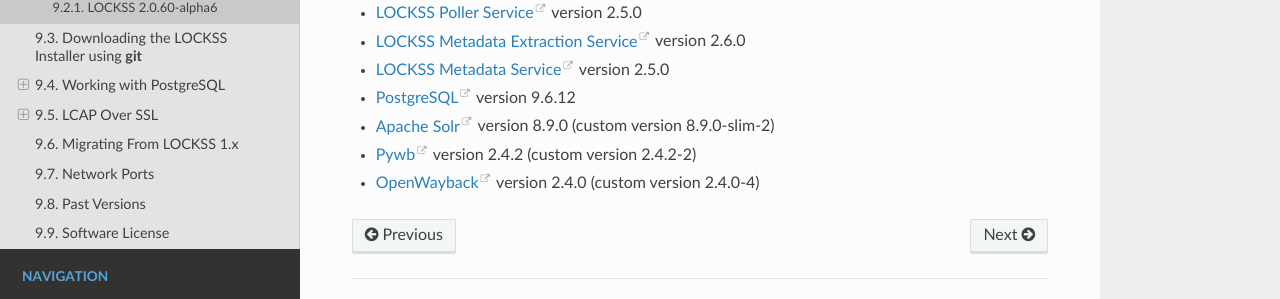
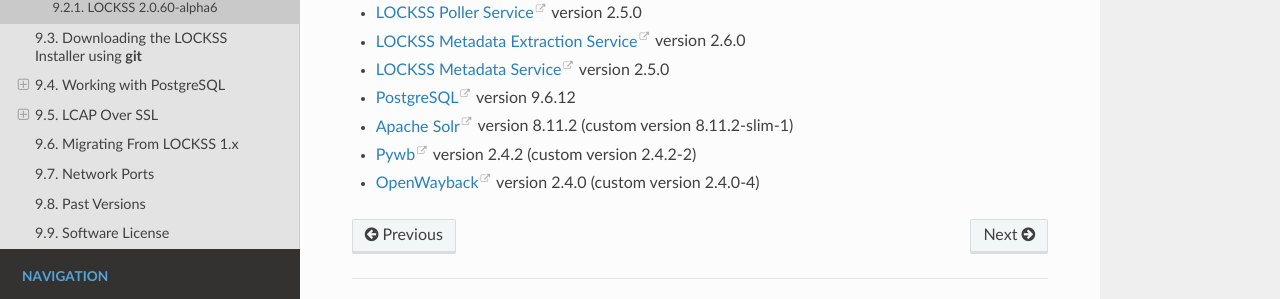
Before and after one commit to lockss/lockss-rtd-manual, a Sphinx documentation site: the page built from docs/appendix/release-notes.rst, in a window 1280 px wide and 999 px high. Shown: the part 615-914 px from the top of the window. Built offline with Sphinx 7.4.7 and the Read the Docs theme 2.0.0, drawn with Linux system fonts in a browser that asks for light colours.

Commit message:
Update Solr version

```diff
--- a/docs/appendix/release-notes.rst
+++ b/docs/appendix/release-notes.rst
@@ -38,7 +38,7 @@ LOCKSS 2.0.60-alpha6 consists of a configurable set of the following components:
 
 *  `PostgreSQL <https://www.postgresql.org/>`_ version 9.6.12
 
-*  `Apache Solr <https://solr.apache.org/>`_ version 8.9.0 (custom version 8.9.0-slim-2)
+*  `Apache Solr <https://solr.apache.org/>`_ version 8.11.2 (custom version 8.11.2-slim-1)
 
 *  `Pywb <https://github.com/webrecorder/pywb>`_ version 2.4.2 (custom version 2.4.2-2)
 
```
